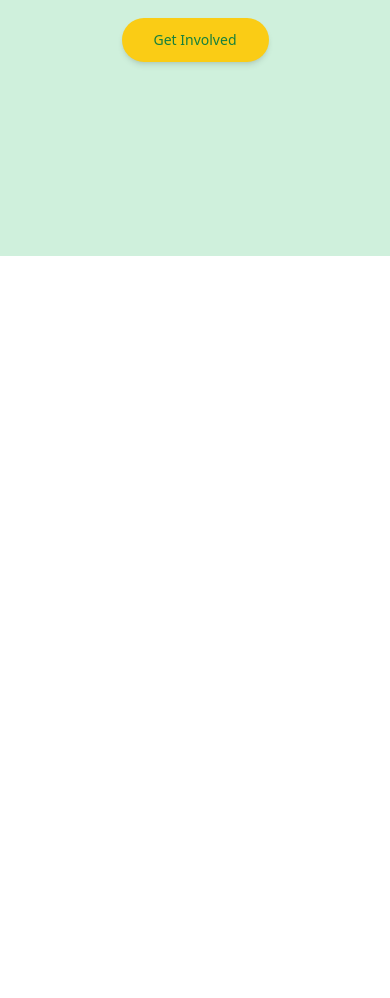
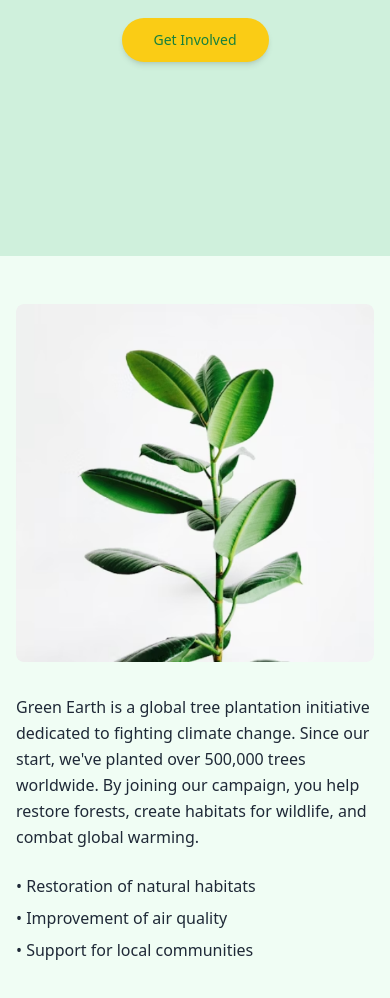
Before and after one commit to galibhub/greem-earth, a website: page index.html in a window 390 px wide. Shown: the part 544-1542 px from the top of the page. Before the commit the page ends 844 px from the top, so only its background shows below. Drawn offline with nearby package versions, Linux system fonts and the light colour scheme.

Commit message:
Added About the campign Section with full responsively

```diff
--- a/index.html
+++ b/index.html
@@ -12,10 +12,11 @@
 
 </head>
 
-<body>
+<body class="bg-[#F0FDF4]">
     <!-- Navigation Header -->
     <header>
-        <nav class="bg-[#15803D] h-auto md:h-20 flex flex-col md:flex-row justify-between items-center px-4 py-3 md:py-0">
+        <nav
+            class="bg-[#15803D] h-auto md:h-20 flex flex-col md:flex-row justify-between items-center px-4 py-3 md:py-0">
             <!-- Logo -->
             <div class="mb-3 md:mb-0">
                 <h2 class="text-white font-semibold text-lg md:text-xl">Green Earth</h2>
@@ -31,7 +32,8 @@
             </div>
 
             <!-- CTA Button -->
-            <button class="bg-[#FACC15] hover:bg-yellow-300 rounded-full text-[#15803D] text-sm font-medium px-4 py-2 transition-colors">
+            <button
+                class="bg-[#FACC15] hover:bg-yellow-300 rounded-full text-[#15803D] text-sm font-medium px-4 py-2 transition-colors">
                 Plant a Tree
             </button>
         </nav>
@@ -39,7 +41,8 @@
 
     <!-- Hero Section -->
     <main>
-        <section class="bg-[#CFF0DC] relative overflow-hidden min-h-[600px] md:min-h-[500px] flex items-center justify-center">
+        <section
+            class="bg-[#CFF0DC] relative overflow-hidden min-h-[600px] md:min-h-[500px] flex items-center justify-center">
             <!-- Left Leaf Image -->
             <div class="absolute left-0 top-0 h-full w-auto hidden md:block">
                 <img class="h-full w-auto object-contain" src="./assets/hero-leaf1.png" alt="Green leaf decoration">
@@ -59,13 +62,32 @@
                     Join our mission to plant 1 million trees and make the Earth greener for future generations.
                 </p>
 
-                <button class="bg-[#FACC15] hover:bg-yellow-300 rounded-full text-[#15803D] text-sm md:text-base font-medium px-8 py-3 md:px-10 md:py-3 transition-colors shadow-md hover:shadow-lg">
+                <button
+                    class="bg-[#FACC15] hover:bg-yellow-300 rounded-full text-[#15803D] text-sm md:text-base font-medium px-8 py-3 md:px-10 md:py-3 transition-colors shadow-md hover:shadow-lg">
                     Get Involved
                 </button>
             </div>
 
 
         </section>
+
+        <!--About the campaign-->
+        <section class="max-w-[1100px] mx-auto flex justify-between items-center px-4 md:px-20 py-12 gap-8 md:gap-16 flex-col md:flex-row">
+    <div class="w-full md:w-auto">
+        <img class="w-full h-auto rounded-lg" src="./assets/about.png" alt="Tree plantation campaign">
+    </div>
+    <div class="w-full md:flex-1">
+        <p class="text-[#1F2937] text-base md:text-lg mb-6 leading-relaxed">
+            Green Earth is a global tree plantation initiative dedicated to fighting climate change. Since our start, we've planted over 500,000 trees worldwide. By joining our campaign, you help restore forests, create habitats for wildlife, and combat global warming.
+        </p>
+        <ul class="space-y-2">
+            <li class="text-[#1F2937]">• Restoration of natural habitats</li>
+            <li class="text-[#1F2937]">• Improvement of air quality</li>
+            <li class="text-[#1F2937]">• Support for local communities</li>
+        </ul>
+    </div>
+</section>
+
     </main>
 
 
```
